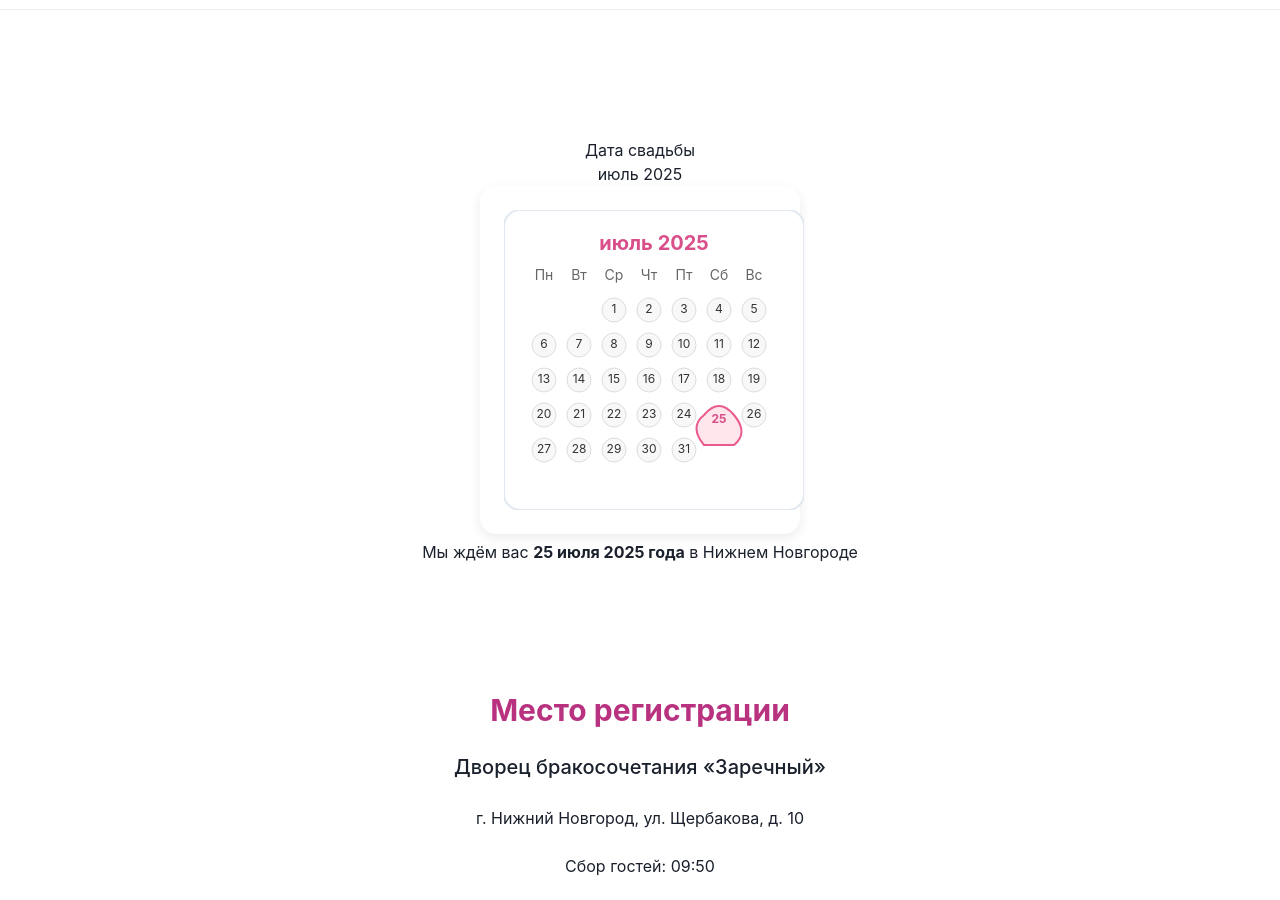
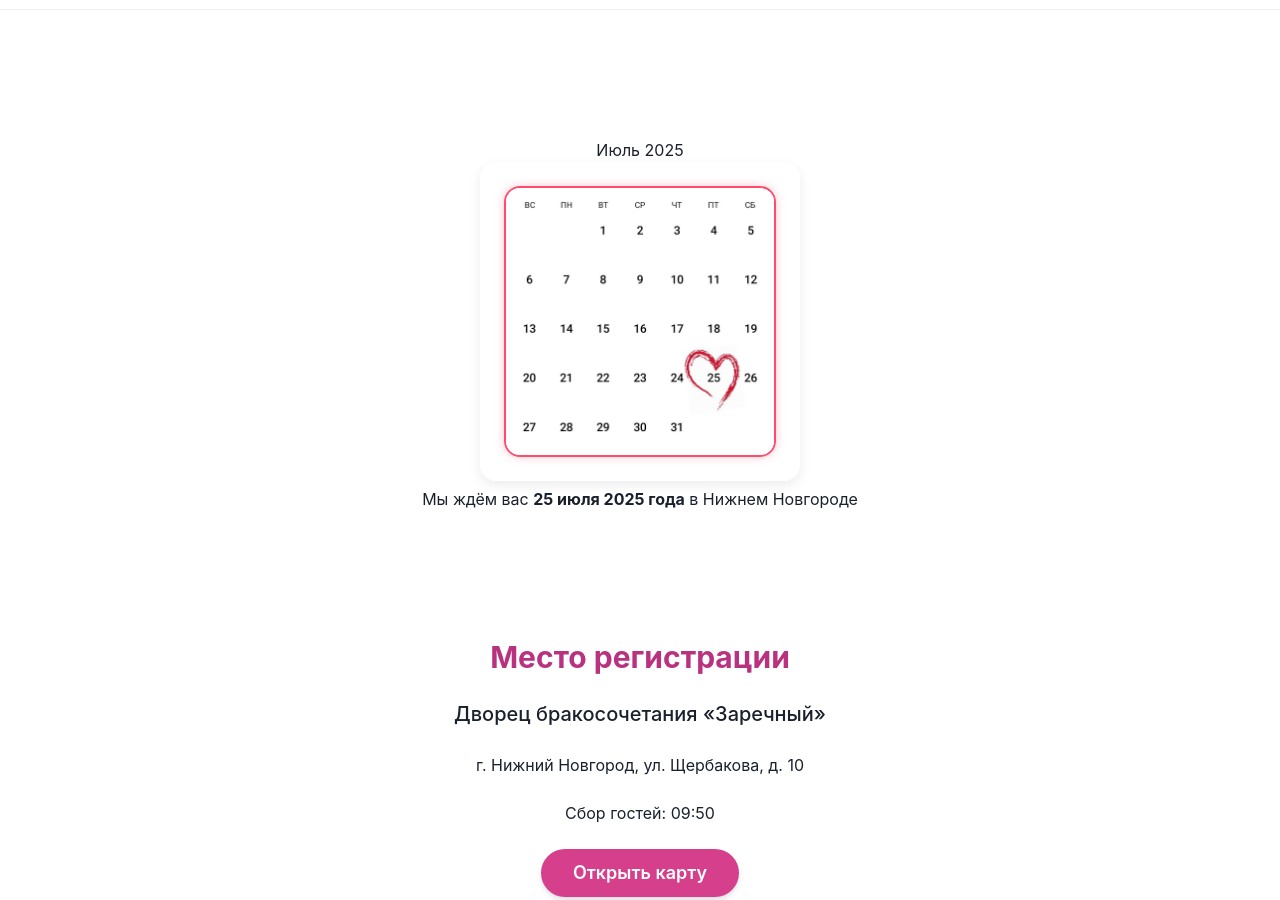
Before and after one commit to Volking-Sourse/WendingDay, a React (Create React App) app: page / in a window 1280 px wide. Shown: the part 1420-2320 px from the top of the page. Built offline with nearby package versions, Linux system fonts and the light colour scheme.

Commit message:
Добавил файл calendar.jpg

```diff
--- a/src/components/WeddingDateSection.jsx
+++ b/src/components/WeddingDateSection.jsx
@@ -1,19 +1,12 @@
 import React from "react";
 
 const WeddingDateSection = () => {
-  const daysOfWeek = ["Пн", "Вт", "Ср", "Чт", "Пт", "Сб", "Вс"];
-  const daysInJuly = 31;
-  const weddingDay = 25;
-
-  // 1 июля 2025 — вторник → отступ на 2 дня
-  const firstDayOffset = 2;
-
   return (
     <section style={{ textAlign: "center", padding: "4rem 1rem" }}>
-      <h2 className="text-3xl font-semibold text-pink-600 mb-4">Дата свадьбы</h2>
-      <p className="text-lg text-gray-700 mb-6">июль 2025</p>
+      {/* Заголовок */}
+      <h3 className="text-2xl font-semibold text-pink-600 mb-2">Июль 2025</h3>
 
-      {/* Календарь */}
+      {/* Контейнер картинки */}
       <div style={{
         display: "inline-block",
         backgroundColor: "#fff",
@@ -22,120 +15,24 @@ const WeddingDateSection = () => {
         boxShadow: "0 4px 12px rgba(0,0,0,0.08)",
         maxWidth: "320px"
       }}>
-        <svg width="300" height="300" viewBox="0 0 300 300" xmlns="http://www.w3.org/2000/svg">
-          {/* Фон календаря */}
-          <rect x="0" y="0" width="300" height="300" rx="16" ry="16" fill="#fff" stroke="#e2e8f0" strokeWidth="2" />
-
-          {/* Месяц */}
-          <text x="150" y="40" fontSize="20" fontWeight="bold" textAnchor="middle" fill="#d94f8a">
-            июль 2025
-          </text>
-
-          {/* Дни недели */}
-          {daysOfWeek.map((day, i) => (
-            <text key={i} x={40 + i * 35} y="70" fontSize="14" textAnchor="middle" fill="#666">
-              {day}
-            </text>
-          ))}
-
-          {/* Дни месяца */}
-          {Array.from({ length: daysInJuly }, (_, i) => {
-            const day = i + 1;
-            const row = Math.floor((i + firstDayOffset) / 7);
-            const col = (i + firstDayOffset) % 7;
-            const isWeddingDay = day === weddingDay;
-
-            if (isWeddingDay) {
-              return (
-                <g key={i}>
-                  {/* SVG сердце с анимацией смены цвета */}
-                  <path
-                    className="heart animate-color"
-                    d={`M ${40 + col * 35} ${100 + row * 35}
-                        m -15,0
-                        q 15,-18 30,0
-                        q 15,18 0,30
-                        h -30
-                        q -15,-18 0,-30
-                        z`}
-                    fill="#ffe6ec"
-                    stroke="#e95a8f"
-                    strokeWidth="2"
-                  />
-                  {/* Текст внутри сердца */}
-                  <text
-                    x={40 + col * 35}
-                    y={100 + row * 35 + 5}
-                    fontSize="12"
-                    textAnchor="middle"
-                    dominantBaseline="middle"
-                    fontWeight="bold"
-                    fill="#d94f8a"
-                  >
-                    {day}
-                  </text>
-                </g>
-              );
-            }
-
-            return (
-              <g key={i}>
-                {/* Обычные дни */}
-                <circle cx={40 + col * 35} cy={100 + row * 35} r="12" fill="#f8f8f8" stroke="#ddd" strokeWidth="1" />
-                <text
-                  x={40 + col * 35}
-                  y={100 + row * 35}
-                  fontSize="12"
-                  textAnchor="middle"
-                  dominantBaseline="middle"
-                  fill="#333"
-                >
-                  {day}
-                </text>
-              </g>
-            );
-          })}
-        </svg>
+        <img
+          src="/calendar.jpg" // Убедись, что файл лежит в public/
+          alt="Календарь июля 2025"
+          style={{
+            width: "100%",
+            maxHeight: "300px",
+            objectFit: "contain",
+            borderRadius: "1rem",
+            border: "2px solid #ff4b6c",
+            boxShadow: "0 0 10px rgba(255, 75, 108, 0.3)"
+          }}
+        />
       </div>
 
       {/* Подпись под календарём */}
       <p className="mt-6 text-lg font-medium text-pink-600">
         Мы ждём вас <strong>25 июля 2025 года</strong> в Нижнем Новгороде
       </p>
-
-      {/* Встроенные стили для анимации */}
-      <style jsx>{`
-        .animate-color {
-          animation: colorFade 3s ease-in-out infinite alternate;
-        }
-
-        @keyframes colorFade {
-          0% {
-            fill: #ffe6ec;
-            stroke: #e95a8f;
-          }
-          50% {
-            fill: #ffd1d9;
-            stroke: #d94f8a;
-          }
-          100% {
-            fill: #ffe6ec;
-            stroke: #e95a8f;
-          }
-        }
-
-        /* Мягкое появление при скролле */
-        .fade-in {
-          opacity: 0;
-          transform: translateY(20px);
-          transition: all 1s ease;
-        }
-
-        .visible {
-          opacity: 1;
-          transform: translateY(0);
-        }
-      `}</style>
     </section>
   );
 };
```
Also changed, not shown: public/calendar.jpg (added), 9 other files (tests, documents, lock files or other folders).
